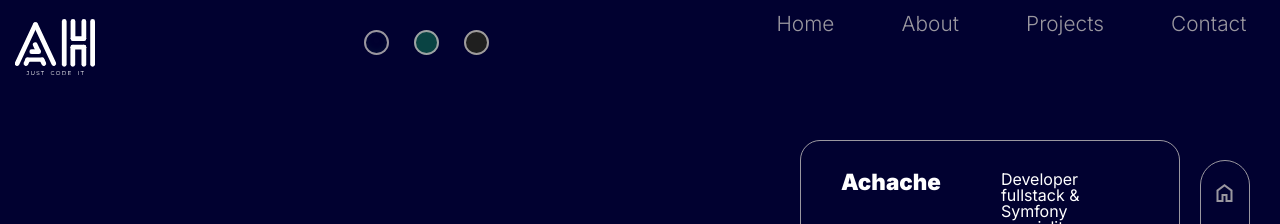
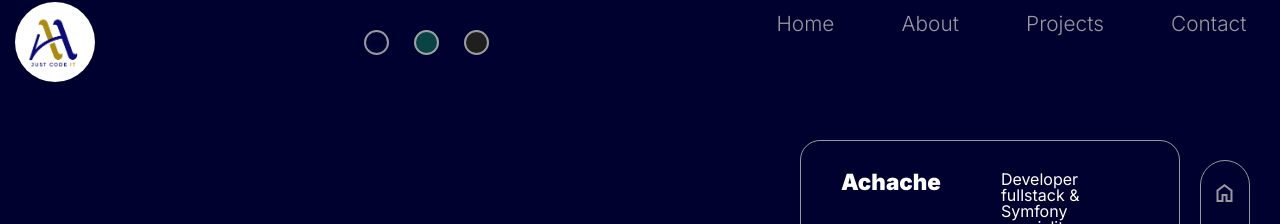
Before and after one commit to mikah1387/Myportfolio, a plain HTML site: page index.html in a window 1280 px wide. Shown: the top 224 px of the page. Drawn offline with nearby package versions, Linux system fonts and the light colour scheme.

Commit message:
change logo

```diff
--- a/index.html
+++ b/index.html
@@ -20,7 +20,7 @@
    <section class="home" id="home">
       <header>
          <div class="logo">
-            <img src="./images/logo-hakim.svg" alt="image_logo">
+            <img src="./images/Frame 5.png" alt="image_logo">
          </div>
          <div class="backround">
 
--- a/scss/input.scss
+++ b/scss/input.scss
@@ -130,7 +130,9 @@ header{
       // display: block;
       width: 100%;
       height: 100%;
-      color: white;
+       border-radius: 50%;
+
+      // color: white;
       // background-color: white;
     }
 
```
Also changed, not shown: images/Frame 5.png (added), scss/output.css, 1 other file.
